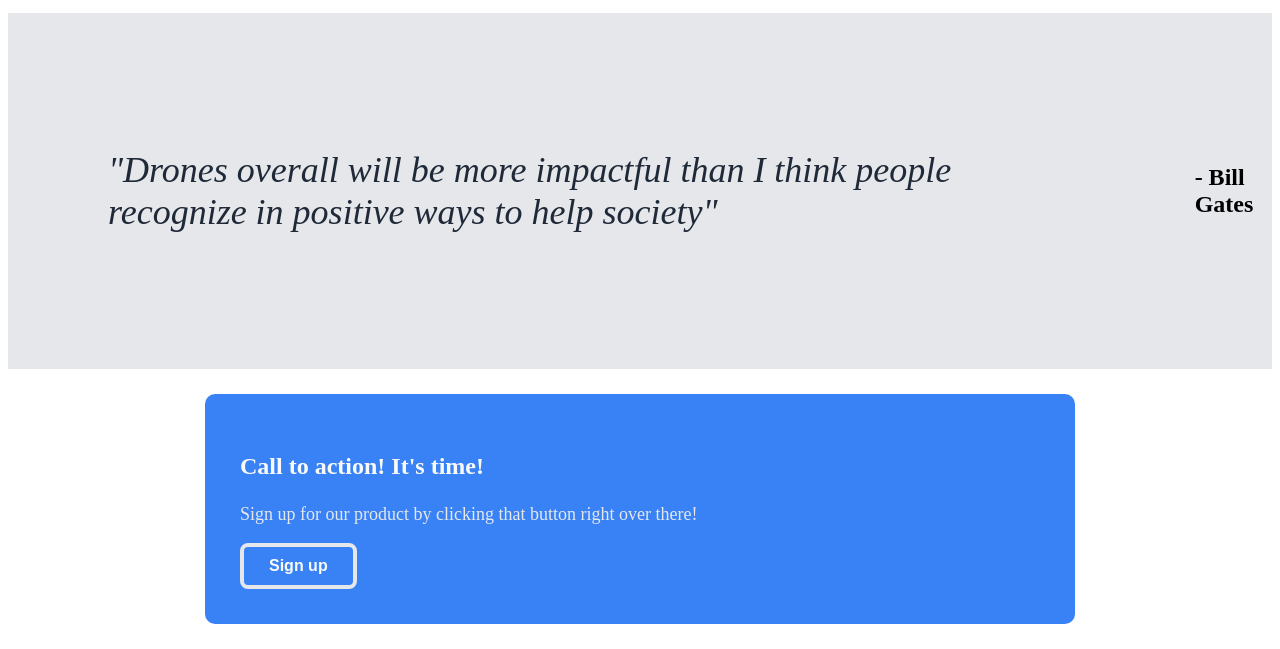
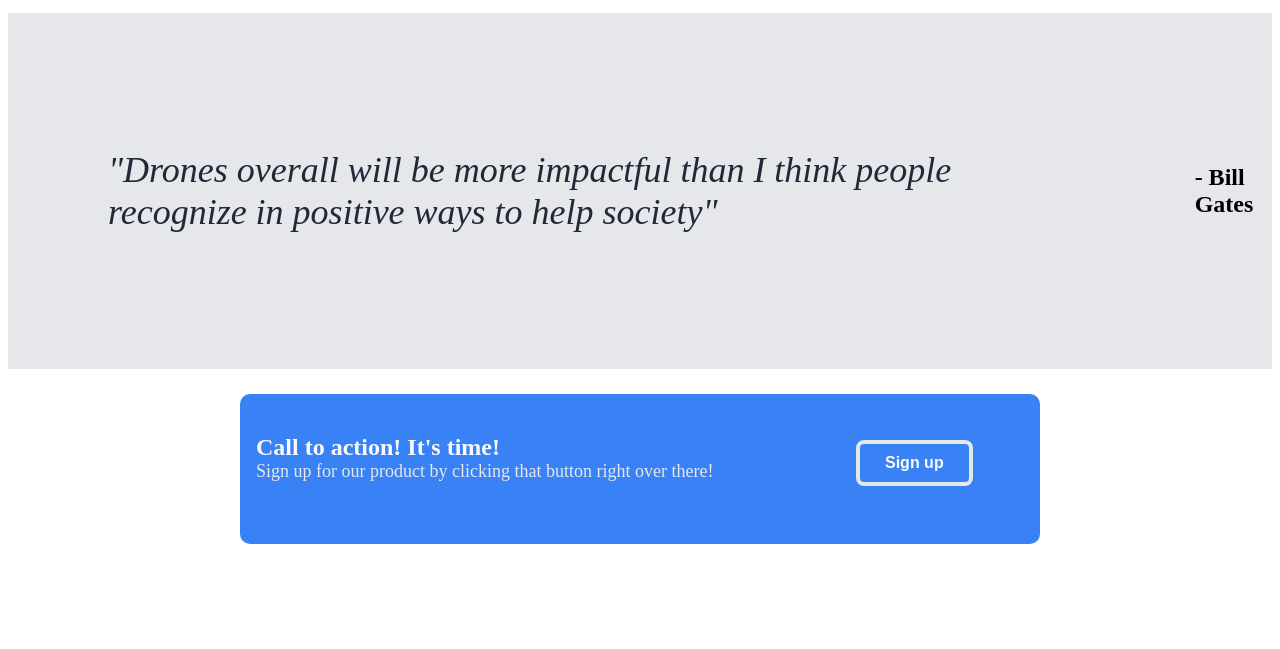
Before and after one commit to lwazi71/Drone-Landing-Page, a plain HTML site: page index.html in a window 1280 px wide. Shown: the part 739-1388 px from the top of the page. After the commit the page ends 1325 px from the top, so only its background shows below. Drawn offline with Linux system fonts and the light colour scheme.

Commit message:
Added changes to bottom section

```diff
--- a/index.css
+++ b/index.css
@@ -140,7 +140,7 @@
     background-color: #3882f6;
     border-radius:10px;
     width:800px;
-    padding:35px;
+    height:150px;
 }
 .bottom-section1{
     margin:25px;
@@ -149,6 +149,7 @@
     align-items: center;
 }
 .bottom-items{
+    padding:16px;
 }
 .action{
     font-size:24px;
@@ -158,6 +159,9 @@
 .product{
     font-size:18px;
     color:#e5e7eb;
+    position: relative;
+    bottom:24px;
+    display:flex;
 }
 .signup2{
     background-color: #3882f6;
@@ -167,4 +171,8 @@
     font-size:16px;
     border:4px solid #e5e7eb;
     font-weight:900;
+    position: relative;
+    bottom:84px;
+    left:600px;
+    display:flex;
 }
```
Also changed, not shown: index.html (indentation only).
